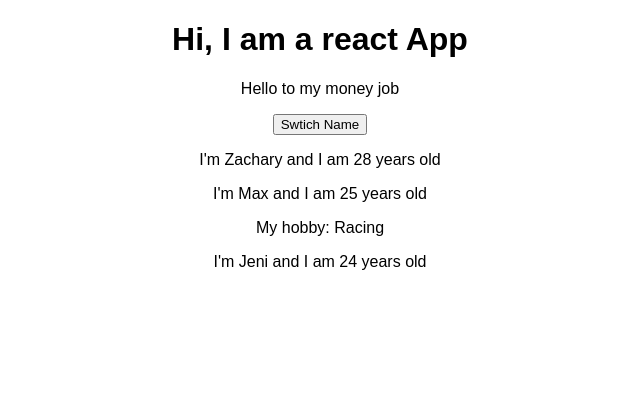
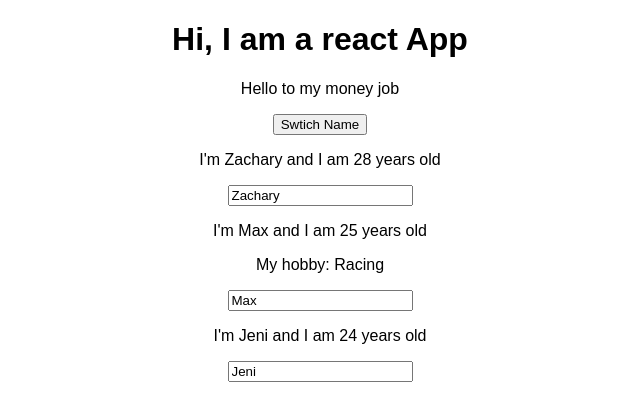
Before and after one commit to zacharyhezhi/react-complete-guide, a React (Create React App) app: page / in a window 1280 px wide. Shown: the top 420 px of the page, without its empty margins (320-960 px from the left). Built offline with nearby package versions, Linux system fonts and the light colour scheme.

Commit message:
Adding two way binding

```diff
--- a/src/App.js
+++ b/src/App.js
@@ -22,6 +22,16 @@ class App extends Component {
     })
   }
 
+  nameChangeHandler = (event) => {
+    this.setState( {
+      persons: [
+        {name : 'Zachary', age : 28},
+        {name : event.target.value, age : 25},
+        {name : "Jeni", age : 25}
+      ]
+    })
+  }
+
   render() {
     return (
       <div className="App">
@@ -35,7 +45,8 @@ class App extends Component {
         <Person
         name = {this.state.persons[1].name}
         age = {this.state.persons[1].age}
-        click= {this.switchNameHandlers.bind(this, 'Zachary!')}>My hobby: Racing</Person>
+        click= {this.switchNameHandlers.bind(this, 'Zachary!')}
+        changed = {this.nameChangeHandler}>My hobby: Racing</Person>
         {/* recommended */}
         <Person
         name = {this.state.persons[2].name}
--- a/src/Person/Person.js
+++ b/src/Person/Person.js
@@ -6,6 +6,7 @@ return (
     <div>
         <p onClick = {props.click}>I'm {props.name} and I am {props.age} years old</p>
         <p>{props.children}</p>
+        <input type = 'text' onChange={props.changed} value = {props.name}/>
     </div>
 
 )
```
